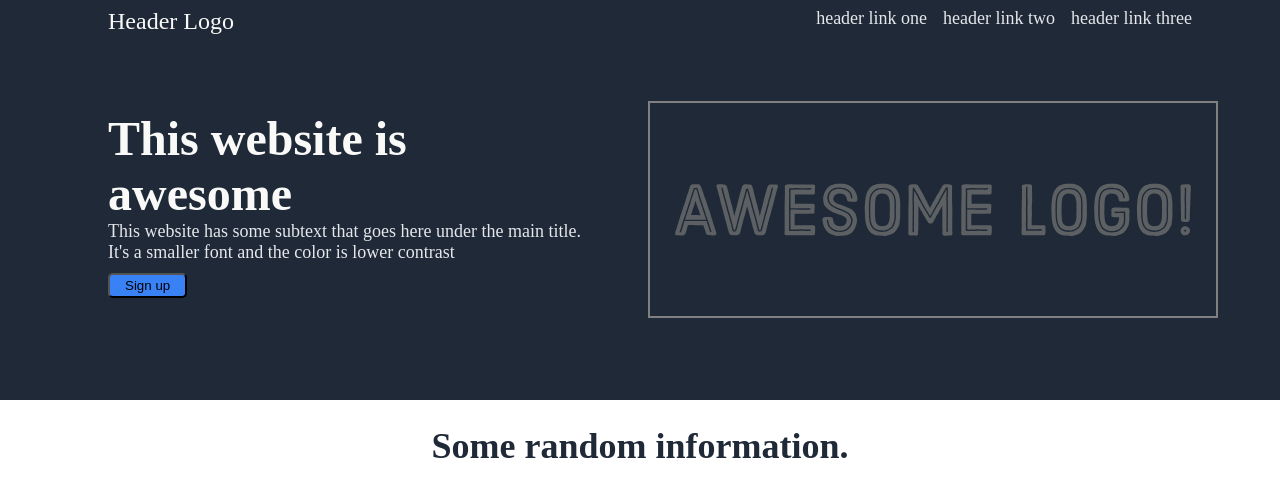
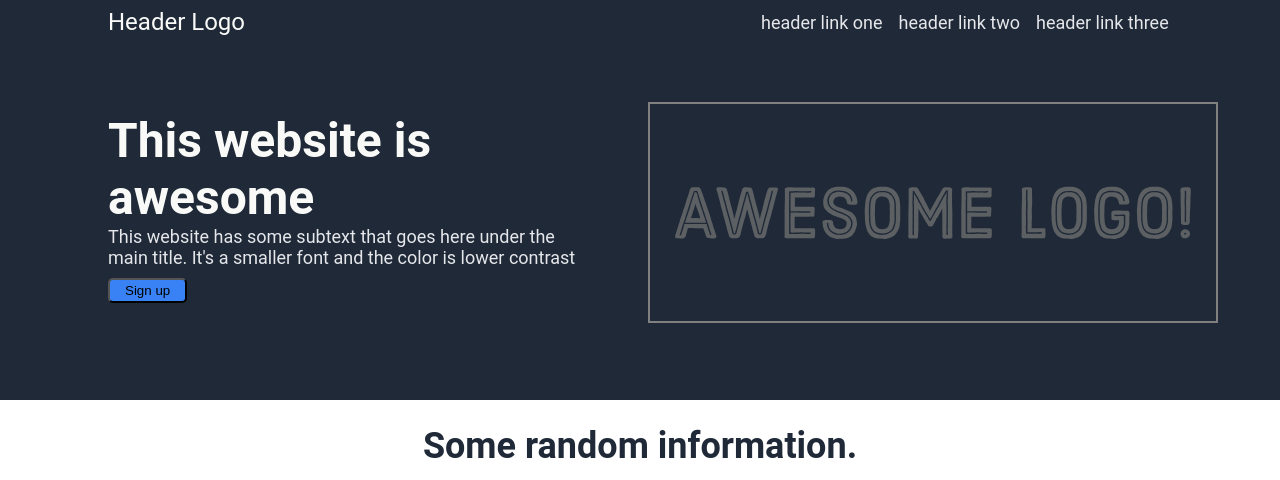
Before and after one commit to noobsta98/Landing-Page, a plain HTML site: page index.html in a window 1280 px wide. Shown: the top 480 px of the page. Drawn offline with Linux system fonts and the light colour scheme.

Commit message:
fix header alignment issues

```diff
--- a/styles.css
+++ b/styles.css
@@ -15,14 +15,20 @@ header{
     background-color: #1F2937;
     display: flex;
     flex-direction: column;
+    align-items: center;
     gap: 60px;
     padding-left: 100px;
     height: 400px;
+    align-items: flex-start;
+}
 
+body{
+    font-family: 'Roboto', sans-serif;
 }
 
  .header.top{
     display: flex;
+    gap: 500px;
  }
 
  .logo{
@@ -33,8 +39,8 @@ header{
 ul{
     list-style-type: none;
     display: flex;
-    margin-left: auto;
-    margin-right: 80px;
+    align-items: center;
+    justify-content: center;
 }
 
 a{
@@ -147,7 +153,7 @@ li{
     font-size: 36px;
     color: #1F2937;
     width: 900px;
-    font-family: 'Roboto', sans-serif;
+
     font-weight: 300; /* Use 300 for light weight, adjust if necessary */
     font-style: italic;
  }
```
